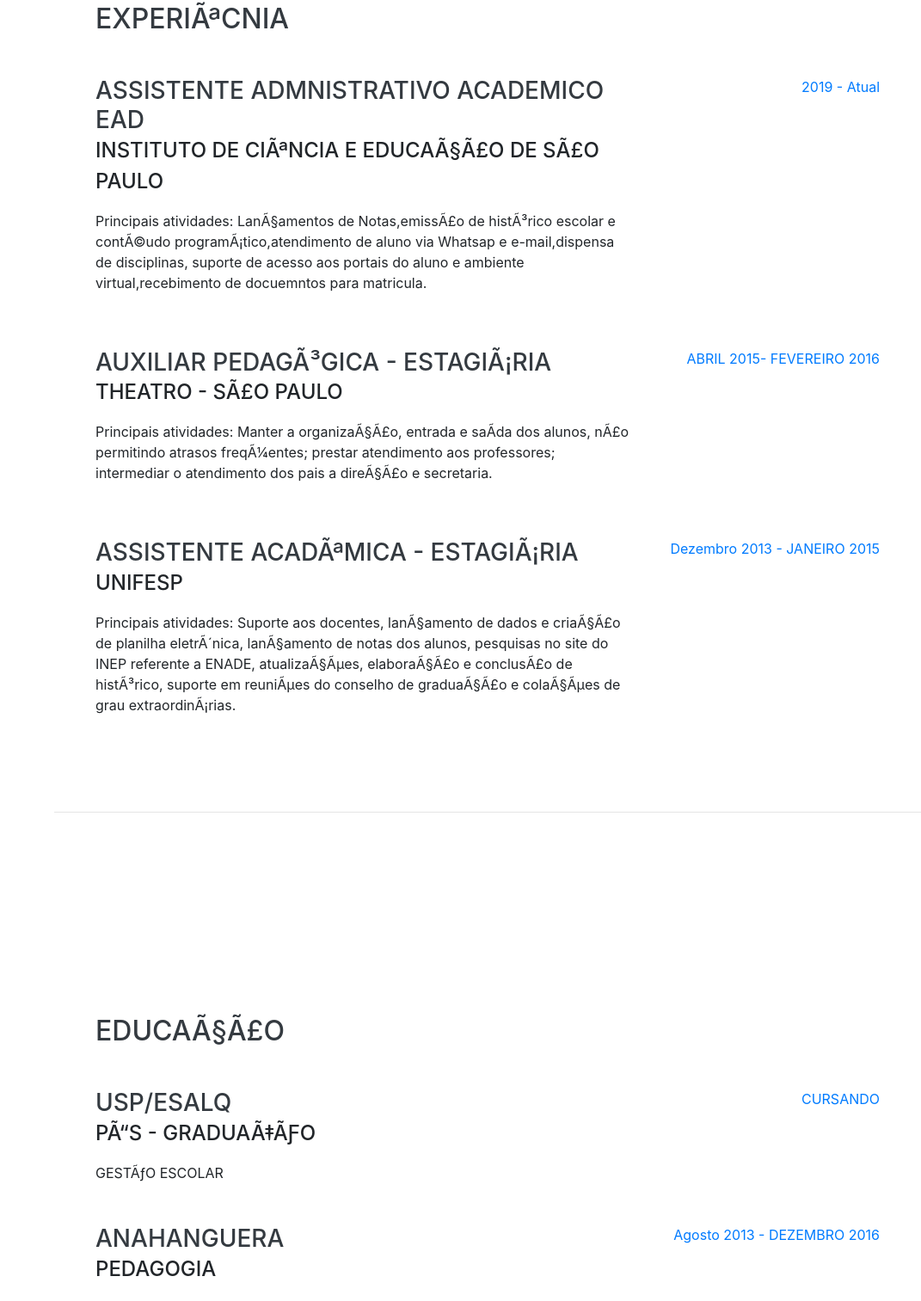
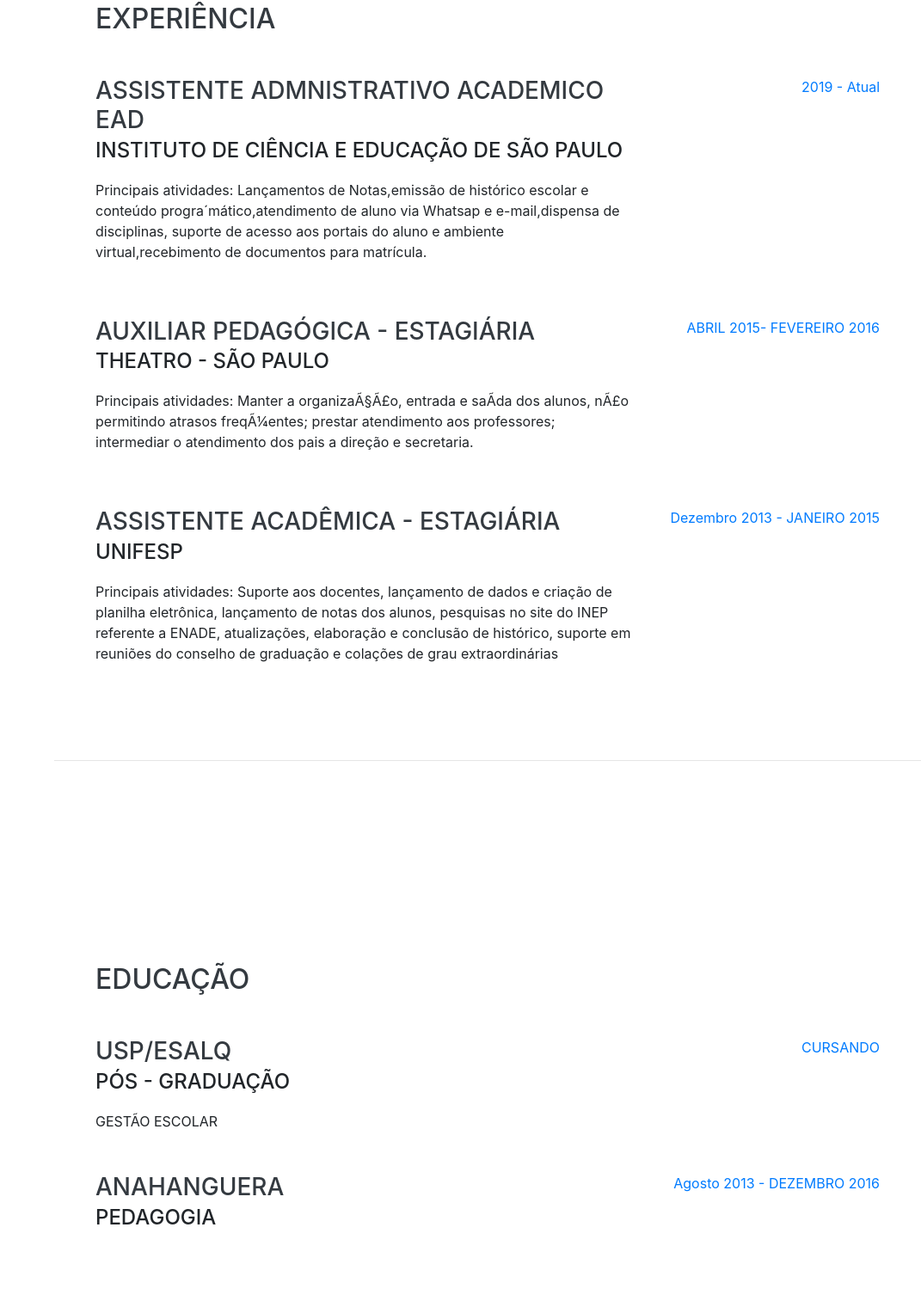
Before and after one commit to rafaeldenis/rafaeldenis.github.io, a website with bundled scripts: page pages/index.html in a window 1280 px wide. Shown: the part 846-2359 px from the top of the page at 86% size, without its empty margins (209-1280 px from the left). Built offline with nearby package versions, Linux system fonts and the light colour scheme; a web font is replaced by a local one.

Commit message:
ARQUIVOS

```diff
--- a/pages/index.html
+++ b/pages/index.html
@@ -46,7 +46,7 @@
           <a class="nav-link js-scroll-trigger" href="#experience">Experiência</a>
         </li>
         <li class="nav-item">
-          <a class="nav-link js-scroll-trigger" href="#education">Educa&ccedil;&atilde;o</a>
+          <a class="nav-link js-scroll-trigger" href="#education">Educação</a>
         </li>
         <li class="nav-item">
           <a class="nav-link js-scroll-trigger" href="#skills">Habilidades</a>
@@ -71,7 +71,7 @@
         <div class="subheading mb-5">RUA UACARAI 242 -  AE CARVALHO, TEL: (11) 9999999999
           <a href="mailto:name@email.com">marina.garcia@unifesp.br</a>
         </div>
-        <p class="lead mb-5">Tenho como Objetivo profissional consolidar e estabelecer uma relaÃ§Ã£o de confianÃ§a com a empresa que acreditar nas minhas Habilidades e Conhecimentos.A curto prazo obter Ãªxito na especializaÃ§Ã£o em GestÃ£o em EducaÃ§Ã£o que comecei no ano de 2019 e conseqÃ¼entemente buscar novos desafios e nÃ­veis de responsabilidades maiores.</p>
+        <p class="lead mb-5">Tenho como Objetivo profissional consolidar e estabelecer uma relação de confiança com a empresa que acreditar nas minhas Habilidades e Conhecimentos.A curto prazo obter êxito na especialização em Gestão em Educação que comecei no ano de 2019 e consequentemente buscar novos desafios e níveis de responsabilidades maiores.</p>
         <div class="social-icons">
           <a href="#">
             <i class="fab fa-linkedin-in"></i>
@@ -93,13 +93,13 @@
 
     <section class="resume-section p-3 p-lg-5 d-flex justify-content-center" id="experience">
       <div class="w-100">
-        <h2 class="mb-5">ExperiÃªcnia</h2>
+        <h2 class="mb-5">Experiência</h2>
 
         <div class="resume-item d-flex flex-column flex-md-row justify-content-between mb-5">
           <div class="resume-content">
             <h3 class="mb-0">Assistente Admnistrativo Academico EAD</h3>
-            <div class="subheading mb-3">Instituto de CiÃªncia e EducaÃ§Ã£o de SÃ£o Paulo</div>
-            <p>Principais atividades: LanÃ§amentos de Notas,emissÃ£o de histÃ³rico escolar e contÃ©udo programÃ¡tico,atendimento de aluno via Whatsap e e-mail,dispensa de disciplinas, suporte de acesso aos portais do aluno e ambiente virtual,recebimento de docuemntos para matricula. </p>
+            <div class="subheading mb-3">Instituto de Ciência e Educação de São Paulo</div>
+            <p>Principais atividades: Lançamentos de Notas,emissão de histórico escolar e conteúdo progra´mático,atendimento de aluno via Whatsap e e-mail,dispensa de disciplinas, suporte de acesso aos portais do aluno e ambiente virtual,recebimento de documentos para matrícula. </p>
           </div>
           <div class="resume-date text-md-right">
             <span class="text-primary"> 2019 - Atual</span>
@@ -108,9 +108,9 @@
 
          <div class="resume-item d-flex flex-column flex-md-row justify-content-between mb-5">
           <div class="resume-content">
-            <h3 class="mb-0">Auxiliar PedagÃ³gica - EstagiÃ¡ria</h3>
-            <div class="subheading mb-3">Theatro - SÃ£o Paulo</div>
-            <p>Principais atividades: Manter a organizaÃ§Ã£o, entrada e saÃ­da dos alunos, nÃ£o permitindo atrasos freqÃ¼entes; prestar atendimento aos professores; intermediar o atendimento dos pais a direÃ§Ã£o e secretaria.</p>
+            <h3 class="mb-0">Auxiliar Pedagógica - Estagiária</h3>
+            <div class="subheading mb-3">Theatro - São Paulo</div>
+            <p>Principais atividades: Manter a organizaÃ§Ã£o, entrada e saÃ­da dos alunos, nÃ£o permitindo atrasos freqÃ¼entes; prestar atendimento aos professores; intermediar o atendimento dos pais a direção e secretaria.</p>
           </div>
           <div class="resume-date text-md-right">
             <span class="text-primary">ABRIL 2015- FEVEREIRO 2016 </span>
@@ -120,9 +120,9 @@
 
         <div class="resume-item d-flex flex-column flex-md-row justify-content-between mb-5">
           <div class="resume-content">
-            <h3 class="mb-0">Assistente AcadÃªmica - EstagiÃ¡ria </h3>
+            <h3 class="mb-0">Assistente Acadêmica - Estagiária </h3>
             <div class="subheading mb-3">UNIFESP</div>
-            <p>Principais atividades: Suporte aos docentes, lanÃ§amento de dados e criaÃ§Ã£o de planilha eletrÃ´nica, lanÃ§amento de notas dos alunos, pesquisas no site do INEP referente a ENADE, atualizaÃ§Ãµes, elaboraÃ§Ã£o e conclusÃ£o de histÃ³rico, suporte em reuniÃµes do conselho de graduaÃ§Ã£o e colaÃ§Ãµes de grau extraordinÃ¡rias. </p>
+            <p>Principais atividades: Suporte aos docentes, lançamento de dados e criação de planilha eletrônica, lançamento de notas dos alunos, pesquisas no site do INEP referente a ENADE, atualizações, elaboração e conclusão de histórico, suporte em reuniões do conselho de graduação e colações de grau extraordinárias </p>
           </div>
           <div class="resume-date text-md-right">
             <span class="text-primary">Dezembro 2013 - JANEIRO 2015</span>
@@ -140,13 +140,13 @@
 
     <section class="resume-section p-3 p-lg-5 d-flex align-items-center" id="education">
       <div class="w-100">
-        <h2 class="mb-5">EducaÃ§Ã£o</h2>
+        <h2 class="mb-5">Educação</h2>
 
         <div class="resume-item d-flex flex-column flex-md-row justify-content-between mb-5">
           <div class="resume-content">
             <h3 class="mb-0">USP/Esalq</h3>
-            <div class="subheading mb-3">PÃ“S - GRADUAÃ‡ÃƒO</div>
-            <div>GESTÃƒO ESCOLAR</div>
+            <div class="subheading mb-3">PÓS - GRADUAÇÃO</div>
+            <div>GESTÃO ESCOLAR</div>
 
           </div>
           <div class="resume-date text-md-right">
@@ -174,7 +174,7 @@
       <div class="w-100">
         <h2 class="mb-5">Habilidades</h2>
 
-        <div class="subheading mb-3">Linguagem de ProgramaÃ§Ã£o &amp; Ferramentas</div>
+        <div class="subheading mb-3">Linguagem de Programação & Ferramentas</div>
         <ul class="list-inline dev-icons">
           <li class="list-inline-item">
             <i class="fab fa-html5"></i>
@@ -259,7 +259,7 @@
     <section class="resume-section p-3 p-lg-5 d-flex align-items-center" id="interests">
       <div class="w-100">
         <h2 class="mb-5">INTERESSES</h2>
-        <p>Profissional extremamente dinÃ¢mica,eficiente e comunicativa,desejo ocupar a vaga de  Educador Infantil,Assistente PedagÃ³gico,auxiliar de classe ou cargo semelhante.</p>
+        <p>Profissional extremamente dinâmica,eficiente e comunicativa,desejo ocupar a vaga de  Educador Infantil,Assistente Pedagagógico,auxiliar de classe ou cargo semelhante.</p>
 
       </div>
     </section>
```
